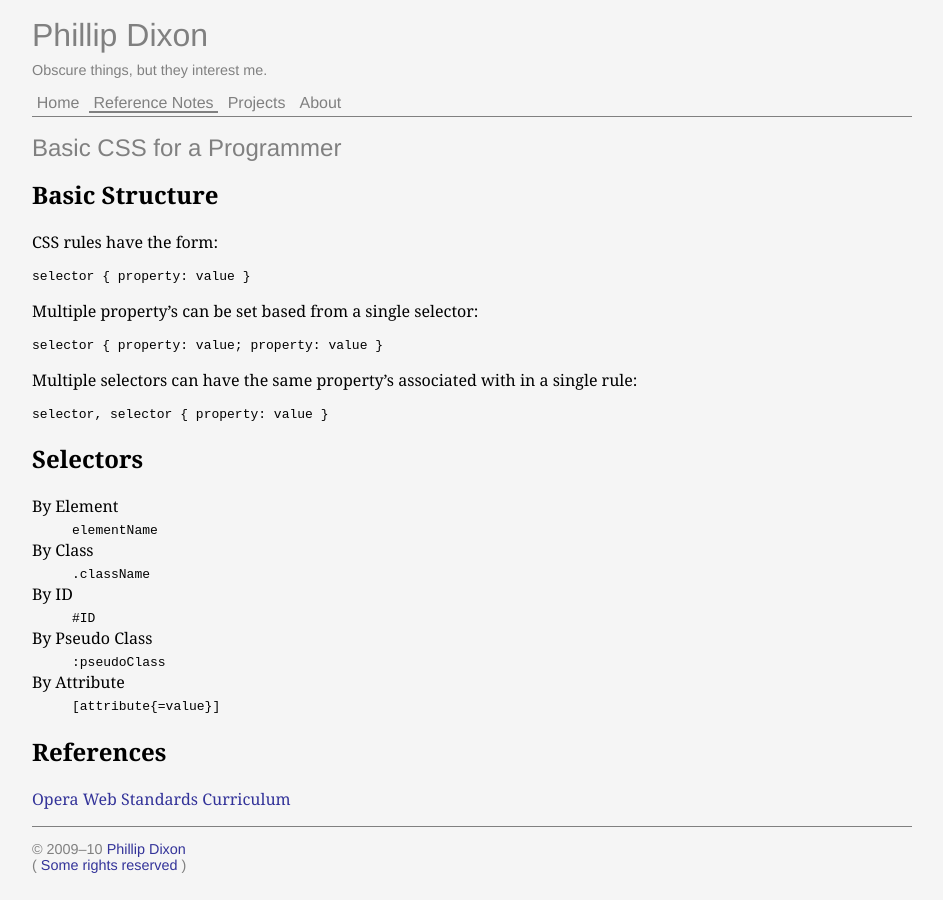
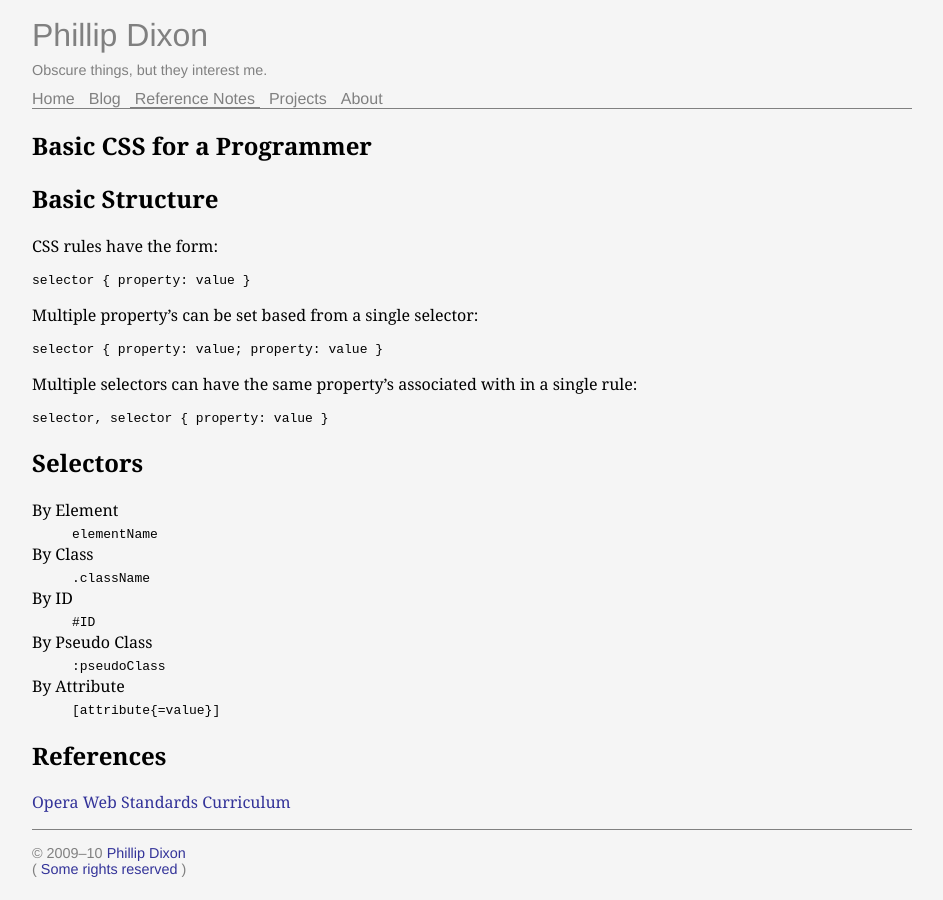
Before and after one commit to pdixon/phil.dixon.gen.nz, a Jekyll site: the page built from reference/css.markdown, in a window 1280 px wide. Shown: the whole page, without its empty margins (168-1111 px from the left). Built offline with Jekyll 4.4.1, drawn with Linux system fonts in a browser that asks for light colours; Markdown is read by kramdown in place of the engine named in the settings.

Commit message:
Getting closer with the structure and layout. Still not much content.
--HG--
rename : reference/index.markdown => projects/index.markdown

```diff
--- a/_layouts/default.html
+++ b/_layouts/default.html
@@ -8,16 +8,17 @@
   <body id="{{ page.section }}">
     <header>
       <hgroup>
-        <h1>Phillip Dixon</h1>
+        <h1><a href="/">Phillip Dixon</a></h1>
         <h2>Obscure things, but they interest me.</h2>
       </hgroup>
     </header>
     <nav>
       <ul>
         <li><a id="Home" href="/">Home</a></li>
-        <li><a id="Reference" href="/Reference/">Reference Notes</a></li>
-        <li><a id="Projects" href="/Projects/">Projects</a></li>
-        <li><a id="About" href="/About/">About</a></li>
+        <li><a id="Blog" href="/archive.html">Blog</a></li>
+        <li><a id="Reference" href="/reference/">Reference Notes</a></li>
+        <li><a id="Projects" href="/projects/">Projects</a></li>
+        <li><a id="About" href="/about/">About</a></li>
       </ul>
     </nav>
     {{content}}
--- /dev/null
+++ b/_layouts/note.html
@@ -0,0 +1,10 @@
+---
+layout: default
+---
+<article>
+<header>
+<h1>{{page.title}}</h1>
+
+</header>
+{{content}}
+</article>
--- /dev/null
+++ b/about/index.markdown
@@ -0,0 +1,6 @@
+---
+layout: note
+section: About
+---
+
+Me.
--- /dev/null
+++ b/projects/index.markdown
@@ -0,0 +1,6 @@
+---
+layout: default
+section: Projects
+---
+
+I should actually clean up some stuff and publish it here.
--- a/reference/css.markdown
+++ b/reference/css.markdown
@@ -1,5 +1,5 @@
 ---
-layout: post
+layout: note
 title: Basic CSS for a Programmer
 section: Reference
 ---
--- a/style.css
+++ b/style.css
@@ -9,23 +9,27 @@ a { text-decoration: none; color: #339; }
 a:hover { text-decoration: underline; color: #33f; }
 
 /* @group Header */
-header {
+body > header {
    position: relative;
-   font-family: Helvetica;
+   font-family: Helvetica, sans-serif;
    line-height: 1em;
    margin-top: .5em;
    margin-bottom: .5em;
    color: gray;
 }
 
-header h1 {
+body > header h1 {
    margin-bottom: 0;
    line-height: 0.9em;
    display: block;
    font-weight: normal;
 }
 
-header h2 {
+body > header h1 a {
+    color: gray;
+}
+
+body > header h2 {
    font-size: 0.9em;
    font-weight: normal;
 }
@@ -39,17 +43,19 @@ nav {
    border-bottom: 1px solid gray;
 }
 nav ul {
-   font-family: Helvetica;
+   font-family: Helvetica, sans-serif;
    font-size: 100%;
-   line-height: 1.6em;
    padding-left: 0;
    margin: 0;
    width: 50%;
 }
 nav ul li { display: inline; }
 nav ul li a {
+   padding: 0.4em 0.3em 0 0;
+   display: inline;
+}
+nav ul li+li a {
    padding: 0.4em 0.3em 0 0.3em;
-   display: inline;
 }
 nav ul li a:hover {
    color: #33f;
@@ -57,7 +63,9 @@ nav ul li a:hover {
 }
 
 body#Home nav a#Home,
+body#Blog nav a#Blog,
 body#Reference nav a#Reference,
+body#Projects nav a#Projects,
 body#About nav a#About,
 body#Projects nav a#Projects
 {
@@ -69,7 +77,7 @@ body#Projects nav a#Projects
 footer {
    display: block;
    color: gray;
-   font-family: Helvetica;
+   font-family: Helvetica, sans-serif;
    font-size: 0.9em;
    border-top: 1px solid gray;
 }
```
Also changed, not shown: archive.html (added, +15 -0 lines), atom.xml (added, +27 -0 lines).
